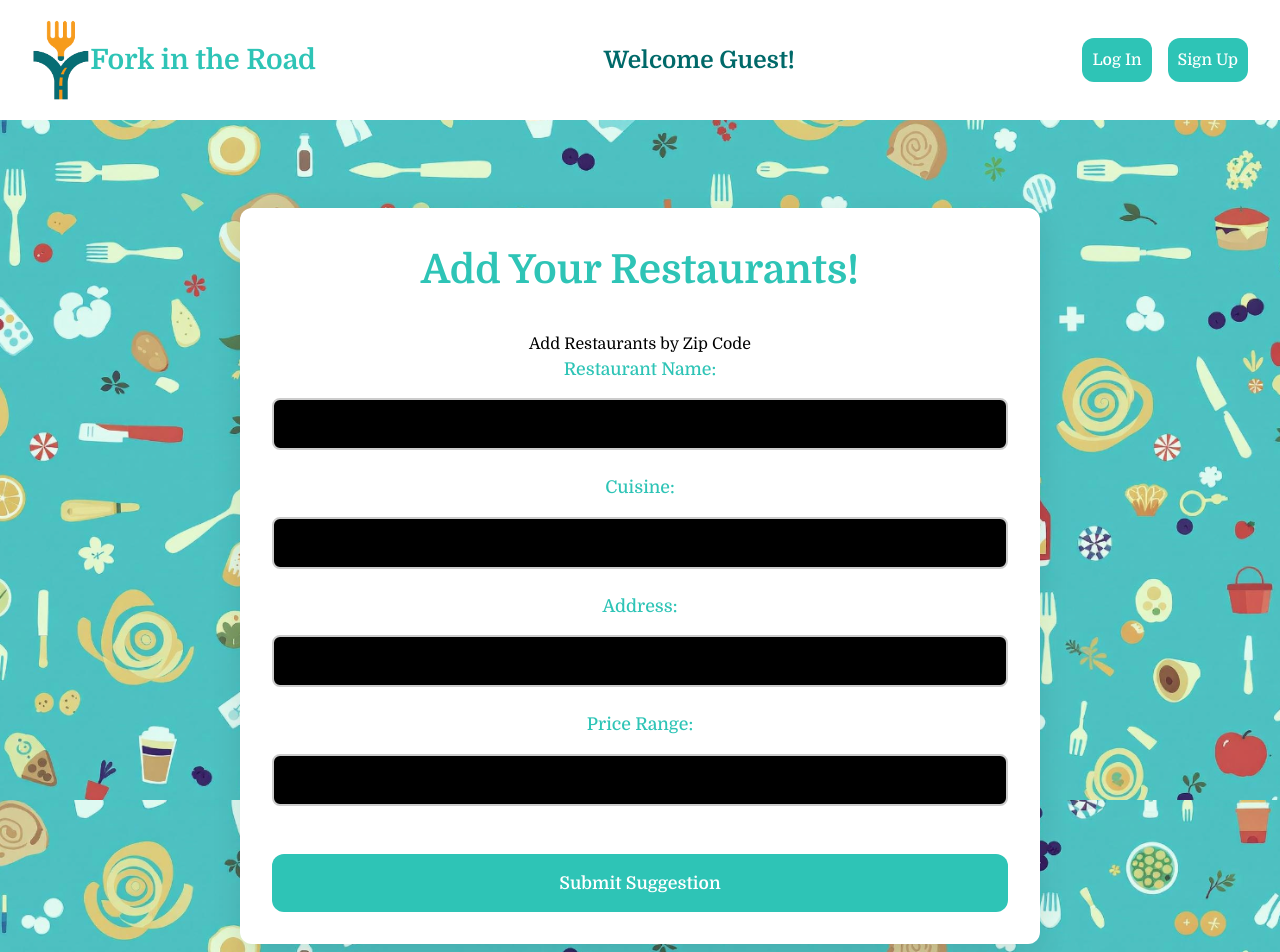
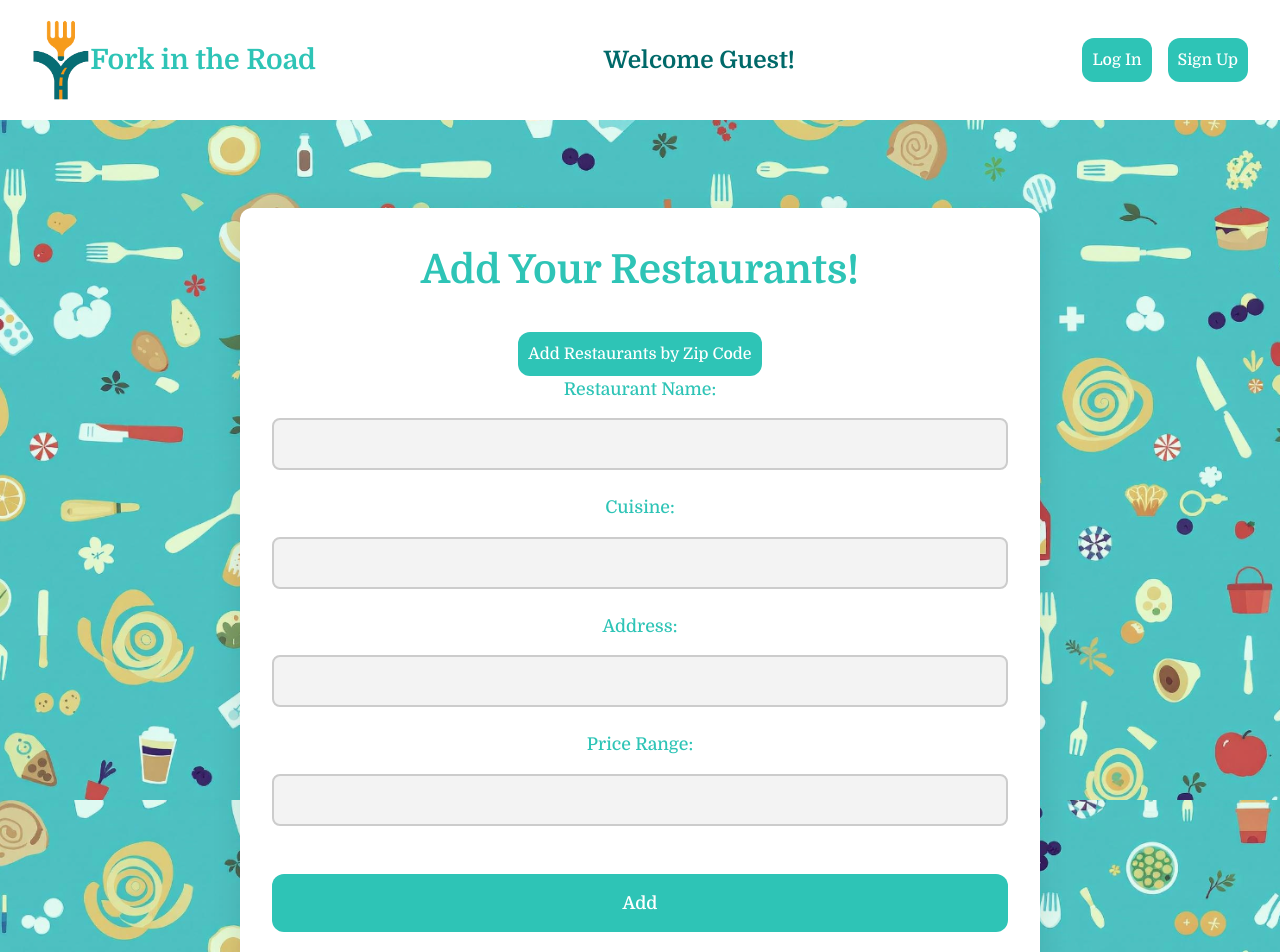
Before and after one commit to P2T1-KSRD/Project-2, a React (Vite) app in the folder client/: page /addrestaurant in a window 1280 px wide. Shown: the top 952 px of the page. Built offline with nearby package versions, Linux system fonts and the light colour scheme.

Commit message:
Changed submit to search when adding by zip

```diff
--- a/client/src/darkmode.css
+++ b/client/src/darkmode.css
@@ -13,6 +13,7 @@
   --browse: #050c0bbd;
   --subheading: white;
   --loginbtn: #239085;
+  --input: black;
   --buttonhover: #945b0b;
 
 }
--- a/client/src/index.css
+++ b/client/src/index.css
@@ -9,7 +9,7 @@
     --buttonhover: rgba(251, 179, 45, 0.762);
     --browse: #cbf3f0d7;
     --subheading: #374151;
-    --input: black;
+    --input: rgb(243, 243, 243);
     --BW: white;
     --loginbtn: #2ec4b6;
   }
@@ -528,6 +528,7 @@ h1.browse {
     display: flex;
     flex-direction: column;
     gap: 1.5rem;
+    background-color: var(--banner);
   }
 
   /* Form Field Group */
--- a/client/src/pages/AddRestaurant.tsx
+++ b/client/src/pages/AddRestaurant.tsx
@@ -83,7 +83,7 @@ const AddRestaurant = () => {
   return (
     <div className="add-restaurant-container">
       <h2>Add Your Restaurants!</h2>
-      <button onClick={handleToggle} className="toggle-button">
+      <button onClick={handleToggle} className="btnlink">
         {isBulkAdd ? "Add Single Restaurant" : "Add Restaurants by Zip Code"}
       </button>
       <form onSubmit={handleSubmit}>
@@ -160,7 +160,7 @@ const AddRestaurant = () => {
             </div>
           </>
         )}
-        <button type="submit">Submit Suggestion</button>
+        <button type="submit">{isBulkAdd ? "Search" : "Add"}</button>
       </form>
       {showModal && (
         <Modal onAddAnother={handleAddAnother} onBrowse={handleBrowse} />
```
